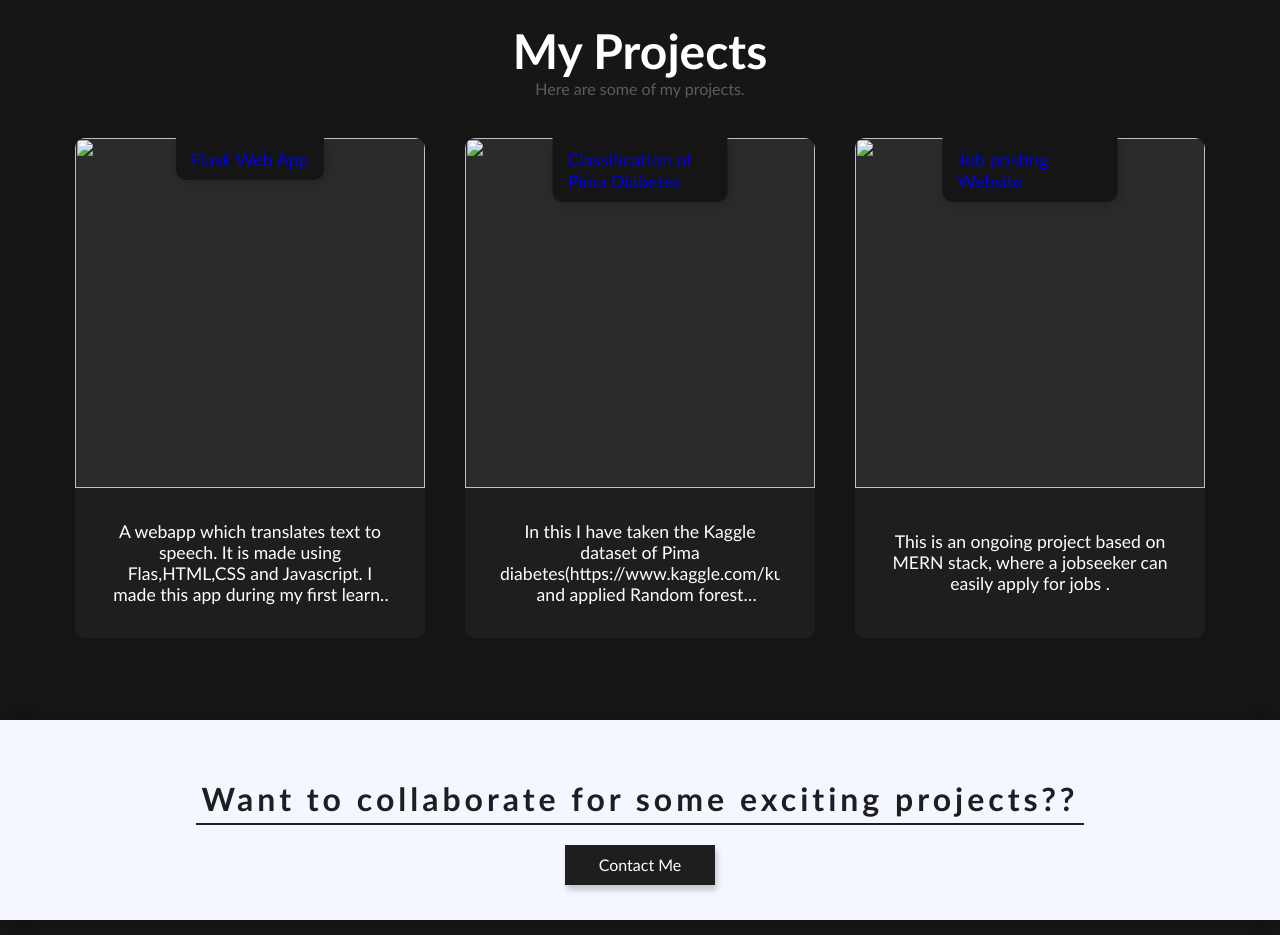
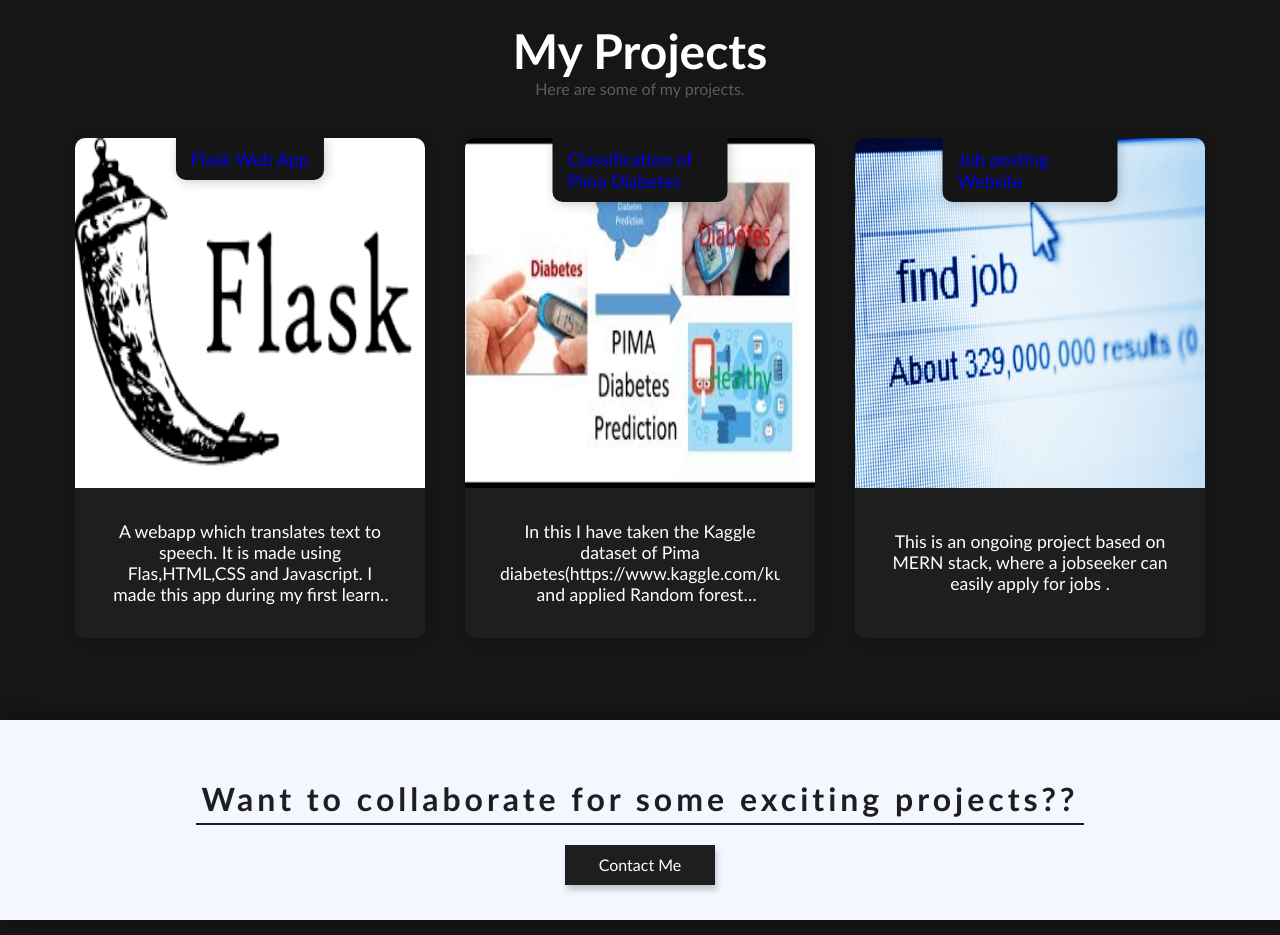
Before and after one commit to priyanka2109/Portfolio, a plain HTML site: page index.html in a window 1280 px wide. Shown: the part 1700-2635 px from the top of the page. Drawn offline with Linux system fonts and the light colour scheme.

Commit message:
Update index.html

```diff
--- a/index.html
+++ b/index.html
@@ -94,7 +94,7 @@
               >
             </div>
             <!--name------->
-            <img src="images/flask.png" />
+            <img src="flask.png" />
           </div>
           <!--text----------------->
           <div class="s-b-text">
@@ -117,7 +117,7 @@
               >
             </div>
             <!--name------->
-            <img src="images/pima.jpg" />
+            <img src="pima.jpg" />
           </div>
           <!--text----------------->
           <div class="s-b-text">
@@ -140,7 +140,7 @@
               >
             </div>
             <!--name------->
-            <img src="images/job.jpg" />
+            <img src="job.jpg" />
           </div>
           <!--text----------------->
           <div class="s-b-text">
```
